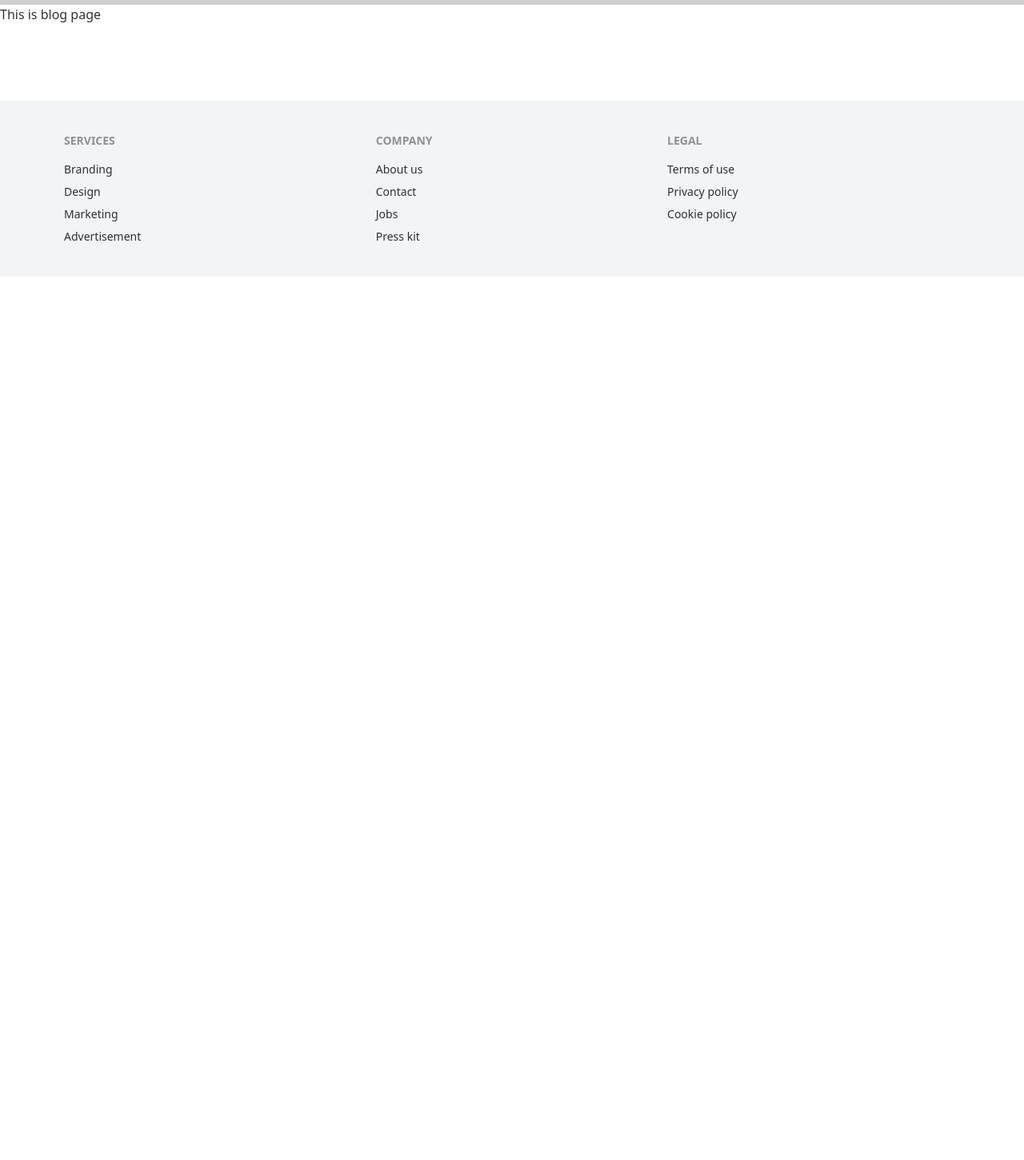
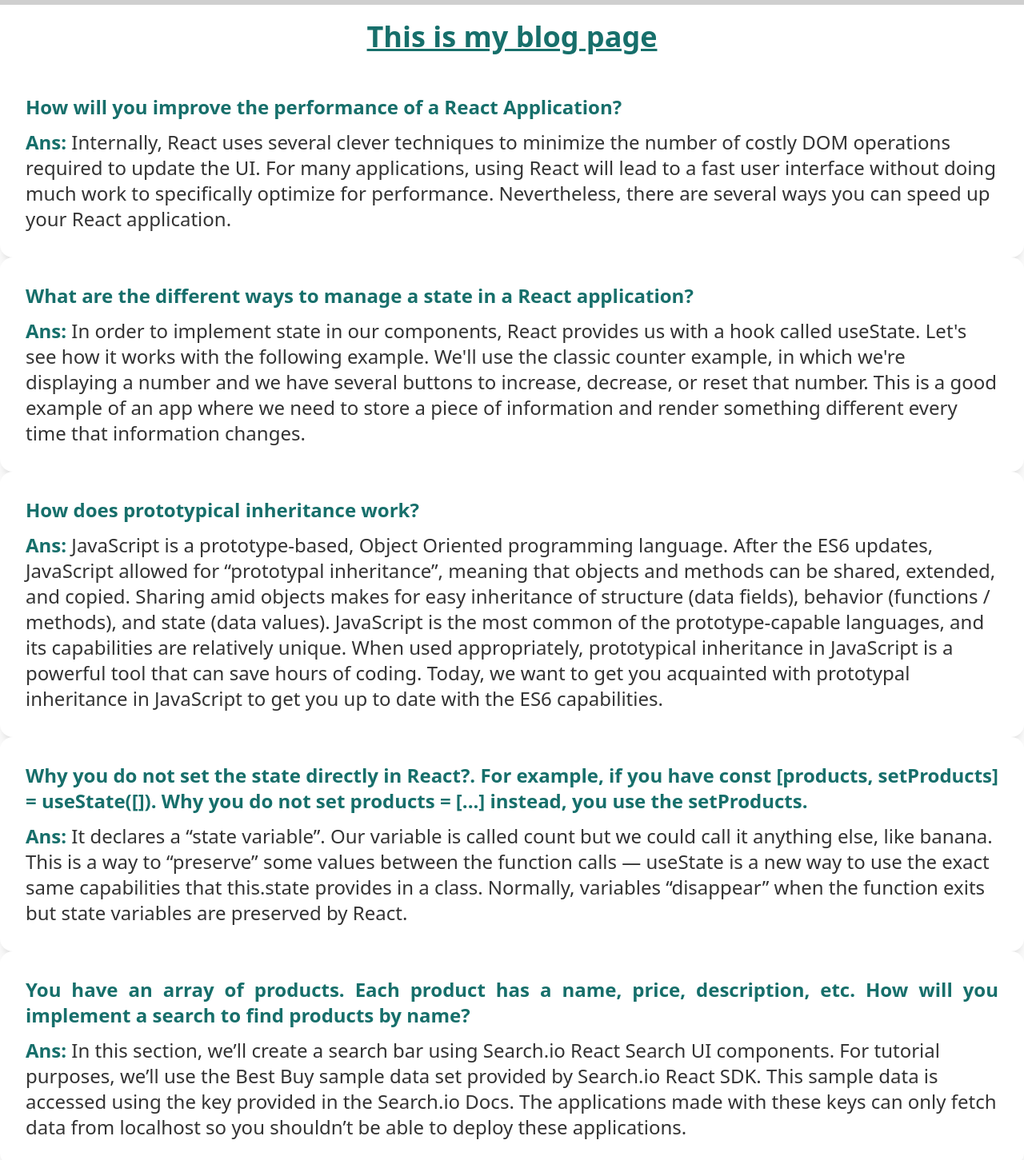
Before and after one commit to shafiquetuhin01/manufacturer-website, a React (Create React App) app: page /blog in a window 1280 px wide. Shown: the part 58-1509 px from the top of the page at 80% size. Before the commit the page ends 800 px from the top, so only its background shows below. Built offline with nearby package versions, Linux system fonts and the light colour scheme; no server answers.

Commit message:
blog page updated

```diff
--- a/src/pages/Blog.js
+++ b/src/pages/Blog.js
@@ -1,11 +1,108 @@
-import React from 'react';
+import React from "react";
 
 const Blog = () => {
-    return (
-        <div>
-            <h1>This is blog page</h1>
+  return (
+    <div>
+        <h2 className="text-primary text-4xl font-bold text-center my-5 underline">This is my blog page</h2>
+      <div class="card bg-base-100 shadow-xl">
+        <div class="card-body">
+          <div class="card-actions block">
+            <h2 className="text-primary font-bold mb-3 text-justify text-2xl block">
+              How will you improve the performance of a React Application?
+            </h2>
+            <h2 className="text-2xl block">
+              <span className="text-primary font-bold"> Ans:</span> Internally,
+              React uses several clever techniques to minimize the number of
+              costly DOM operations required to update the UI. For many
+              applications, using React will lead to a fast user interface
+              without doing much work to specifically optimize for performance.
+              Nevertheless, there are several ways you can speed up your React
+              application.
+            </h2>
+          </div>
         </div>
-    );
+      </div>
+      <div class="card bg-base-100 shadow-xl">
+        <div class="card-body">
+          <div class="card-actions block">
+            <h2 className="text-primary font-bold mb-3 text-justify text-2xl block">
+              What are the different ways to manage a state in a React
+              application?
+            </h2>
+            <h2 className="text-2xl block">
+              <span className="text-primary font-bold"> Ans:</span> In order to
+              implement state in our components, React provides us with a hook
+              called useState. Let's see how it works with the following
+              example. We'll use the classic counter example, in which we're
+              displaying a number and we have several buttons to increase,
+              decrease, or reset that number. This is a good example of an app
+              where we need to store a piece of information and render something
+              different every time that information changes.
+            </h2>
+          </div>
+        </div>
+      </div>
+      <div class="card bg-base-100 shadow-xl">
+        <div class="card-body">
+          <div class="card-actions block">
+            <h2 className="text-primary font-bold mb-3 text-justify text-2xl block">
+              How does prototypical inheritance work?
+            </h2>
+            <h2 className="text-2xl block">
+              <span className="text-primary font-bold"> Ans:</span> JavaScript
+              is a prototype-based, Object Oriented programming language. After
+              the ES6 updates, JavaScript allowed for “prototypal inheritance”,
+              meaning that objects and methods can be shared, extended, and
+              copied. Sharing amid objects makes for easy inheritance of
+              structure (data fields), behavior (functions / methods), and state
+              (data values). JavaScript is the most common of the
+              prototype-capable languages, and its capabilities are relatively
+              unique. When used appropriately, prototypical inheritance in
+              JavaScript is a powerful tool that can save hours of coding.
+              Today, we want to get you acquainted with prototypal inheritance
+              in JavaScript to get you up to date with the ES6 capabilities.
+            </h2>
+          </div>
+        </div>
+      </div>
+      <div class="card bg-base-100 shadow-xl">
+        <div class="card-body">
+          <div class="card-actions block">
+            <h2 className="text-primary font-bold mb-3 text-justify text-2xl block">
+            Why you do not set the state directly in React?. For example, if you have const [products, setProducts] = useState([]). Why you do not set products = [...] instead, you use the setProducts.
+            </h2>
+            <h2 className="text-2xl block">
+              <span className="text-primary font-bold"> Ans:</span> It declares a “state variable”. Our variable is called count but we could call it anything else, like banana. This is a way to “preserve” some values between the function calls — useState is a new way to use the exact same capabilities that this.state provides in a class. Normally, variables “disappear” when the function exits but state variables are preserved by React.
+            </h2>
+          </div>
+        </div>
+      </div>
+      <div class="card bg-base-100 shadow-xl">
+        <div class="card-body">
+          <div class="card-actions block">
+            <h2 className="text-primary font-bold mb-3 text-justify text-2xl block">
+            You have an array of products. Each product has a name, price, description, etc. How will you implement a search to find products by name?
+            </h2>
+            <h2 className="text-2xl block">
+              <span className="text-primary font-bold"> Ans:</span> In this section, we’ll create a search bar using Search.io React Search UI components. For tutorial purposes, we’ll use the Best Buy sample data set provided by Search.io React SDK. This sample data is accessed using the key provided in the Search.io Docs. The applications made with these keys can only fetch data from localhost so you shouldn’t be able to deploy these applications.
+            </h2>
+          </div>
+        </div>
+      </div>
+      <div class="card bg-base-100 shadow-xl">
+        <div class="card-body">
+          <div class="card-actions block">
+            <h2 className="text-primary font-bold mb-3 text-justify text-2xl block">
+            What is a unit test? Why should write unit tests?
+            </h2>
+            <h2 className="text-2xl block">
+              <span className="text-primary font-bold"> Ans:</span> Unit Testing is a testing method that tests an individual unit of software in isolation. Unit testing for React Apps means testing an individual React Component. Moreover, any error in code can be identified at the beginning itself, saving time to rectify it at later stages.
+            </h2>
+          </div>
+        </div>
+      </div>
+    </div>
+  );
 };
 
 export default Blog;
--- a/src/pages/Dashboard/MyOrders.js
+++ b/src/pages/Dashboard/MyOrders.js
@@ -8,7 +8,7 @@ const MyOrders = () => {
   const [user, loading] = useAuthState(auth);
   useEffect(() => {
     if (user) {
-      fetch(`http://localhost:5000/service?orders=${user.email}`)
+      fetch(`http://localhost:5000/service?user=${user.email}`)
         .then((res) => res.json())
         .then((data) => setOrders(data));
     }
--- a/src/pages/Purchase.js
+++ b/src/pages/Purchase.js
@@ -28,6 +28,17 @@ const Purchase = () => {
       phone: e.target.phone.value,
       address: e.target.address.value,
     };
+    fetch('http://localhost:5000/orders',{
+      method: "POST",
+      headers: {
+        'content-type': 'application/json'
+      },
+      body: JSON.stringify(itemBooking)
+    })
+    .then(res=>res.json())
+    .then(data=>{
+      setDetailsItem(null);
+    })
   };
   return (
     <div>
```
